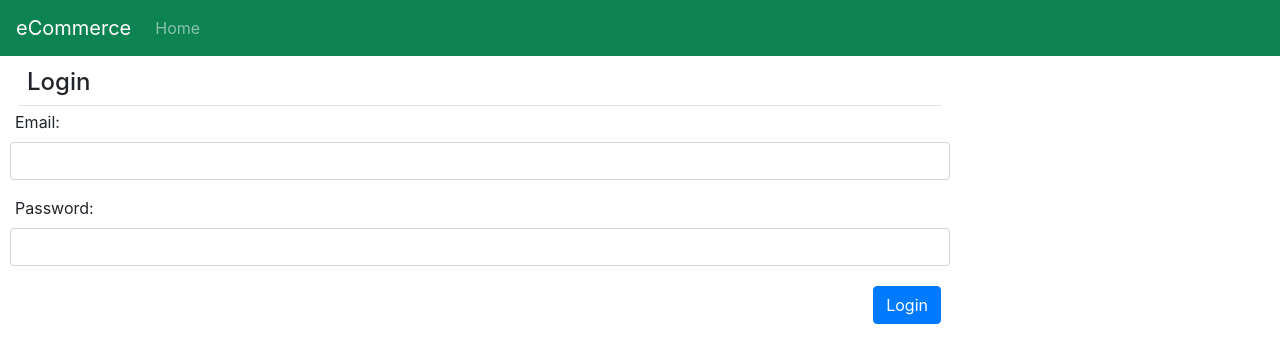
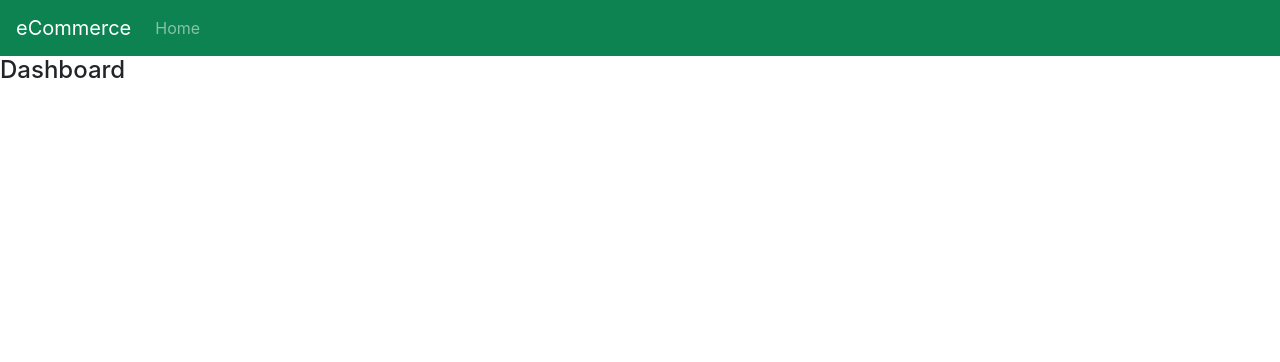
Before and after one commit to GerardGhub/My-First-React-App, a React (Create React App) app: page /dashboard in a window 1280 px wide. Shown: the top 362 px of the page. Built offline with nearby package versions, Linux system fonts and the light colour scheme.

Commit message:
1. Basic Routing to version 6

```diff
--- a/package.json
+++ b/package.json
@@ -12,6 +12,7 @@
     "popper.js": "^1.16.1",
     "react": "^16.14.0",
     "react-dom": "^16.14.0",
+    "react-router-dom": "^6.0.2",
     "react-scripts": "3.4.3"
   },
   "scripts": {
--- a/src/App.jsx
+++ b/src/App.jsx
@@ -1,14 +1,27 @@
 import React, { Component } from "react";
 import NavBar from "./NavBar";
+import Dashboard from "./Dashboard";
 import Login from "./Login";
+import ShoppingCart from "./ShoppingCart";
+import CustomersList from "./CustomersList";
+import {Route} from "react-router";
+import { BrowserRouter, Routes } from "react-router-dom";
+
 
 export default class App extends Component {
   render() {
     return (
-      <React.Fragment>
-        <NavBar />
-       <Login></Login>
-      </React.Fragment>
+      <BrowserRouter>
+       <NavBar />
+     <Routes>
+
+      <Route path="/" exact element={<Login/>} />
+      <Route path="/dashboard" exact element={<Dashboard/>} />
+      <Route path="customers" exact element={<CustomersList/>} />
+      <Route path="/cart" exact element={<ShoppingCart/>} />
+      </Routes>
+      </BrowserRouter>
+
     );
   }
 }
--- /dev/null
+++ b/src/Dashboard.jsx
@@ -0,0 +1,11 @@
+import React, {Component} from "react";
+
+export default class Dashboard extends Component {
+    render(){
+        return(
+            <div>
+                <h4>Dashboard</h4>
+            </div>
+        );
+    }
+}
```
Also changed, not shown: 1 other file (tests, documents, lock files or other folders).
